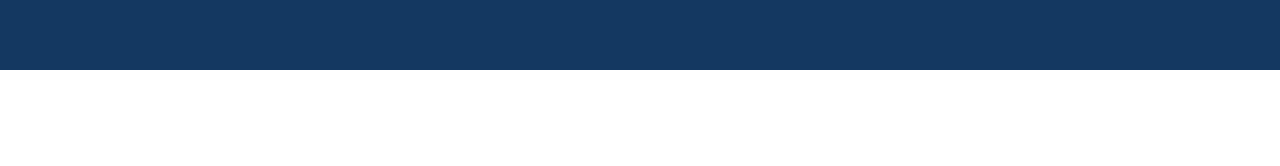
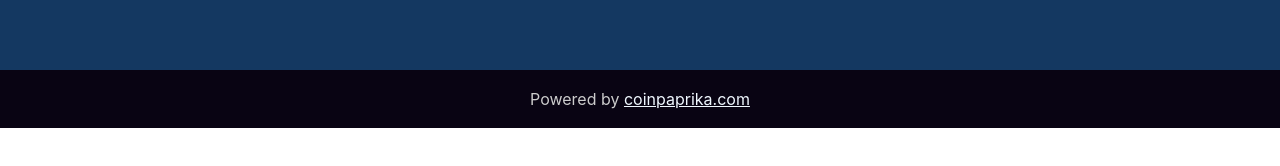
Before and after one commit to r0mansCode/coin-exchange, a React (Create React App) app: page / in a window 1280 px wide. Shown: the part 502-668 px from the top of the page. Built offline with nearby package versions, Linux system fonts and the light colour scheme; no server answers.

Commit message:
Adding a footer

```diff
--- a/package.json
+++ b/package.json
@@ -9,6 +9,7 @@
     "axios": "^0.21.4",
     "react": "^17.0.2",
     "react-dom": "^17.0.2",
+    "react-router-hash-link": "^2.4.3",
     "react-scripts": "4.0.3",
     "styled-components": "^5.3.1",
     "web-vitals": "^1.1.2"
--- a/src/App.js
+++ b/src/App.js
@@ -4,6 +4,7 @@
 import ExchangeHeader from './components/ExchangeHeader/ExchangeHeader';
 import styled from 'styled-components';
 import axios from 'axios';
+import Footer from './components/Footer/Footer';
 
 const Div = styled.div`
   text-align: center;
@@ -87,6 +88,7 @@
            coinData={coinData}
            showBalance = {showBalance}
            handleRefresh={handleRefresh} />
+           <Footer />
       </Div>
     );
   }
--- /dev/null
+++ b/src/components/Footer/Footer.css
@@ -0,0 +1,9 @@
+.footer {
+    background-color:rgb(9, 4, 19);
+    padding-top: 3px;
+    padding-bottom: 3px;
+}
+
+.link {
+    color: aliceblue;
+}
--- /dev/null
+++ b/src/components/Footer/Footer.jsx
@@ -0,0 +1,12 @@
+import React from 'react';
+import './Footer.css'
+
+export default function Footer(props) {
+    return (
+        <footer className="footer">
+                <div>
+                    <p>Powered by <a className="link" href="https://coinpaprika.com/"> coinpaprika.com</a></p>
+                </div>
+        </footer>
+    )
+}
```
Also changed, not shown: 1 other file (tests, documents, lock files or other folders).
